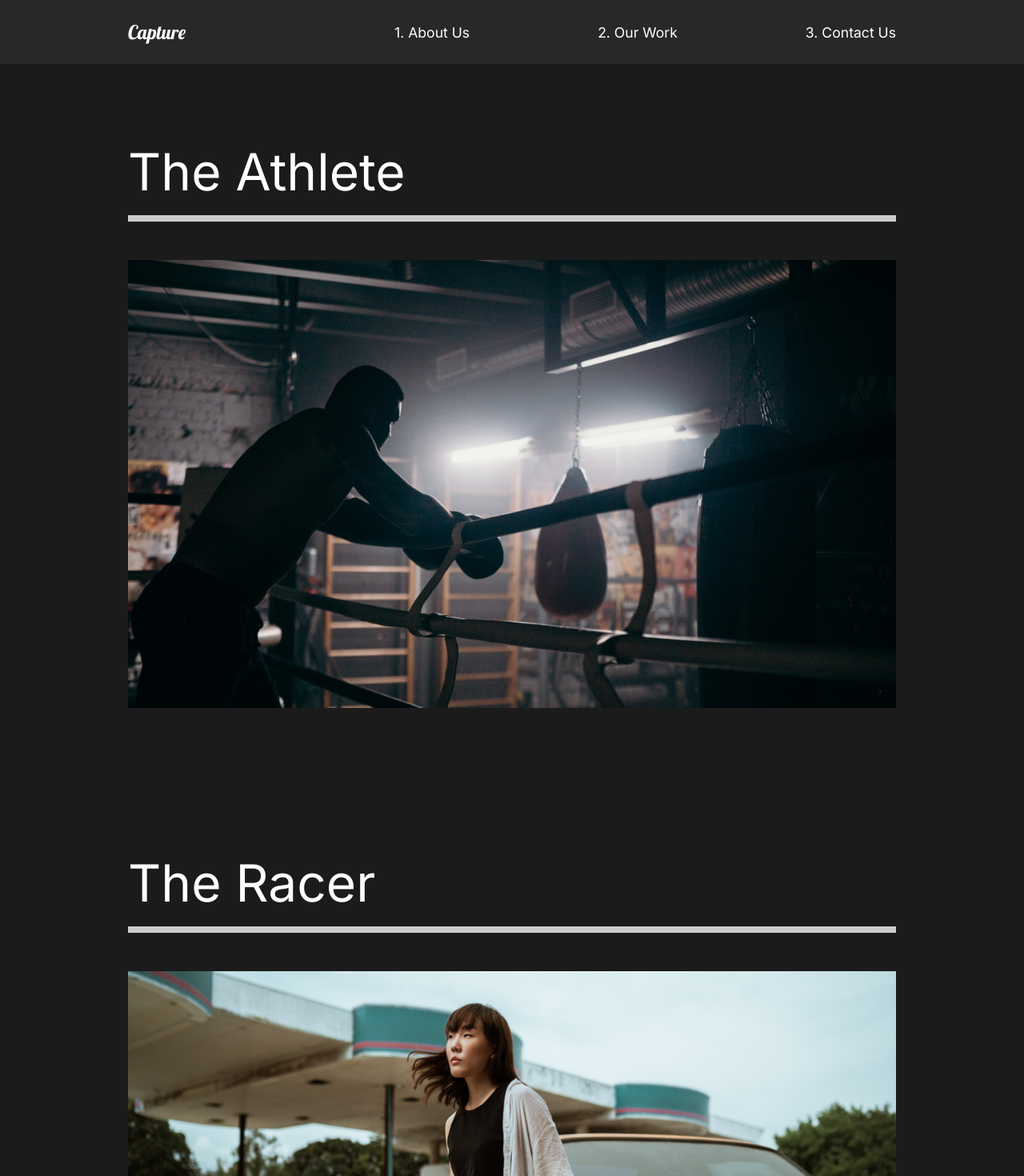
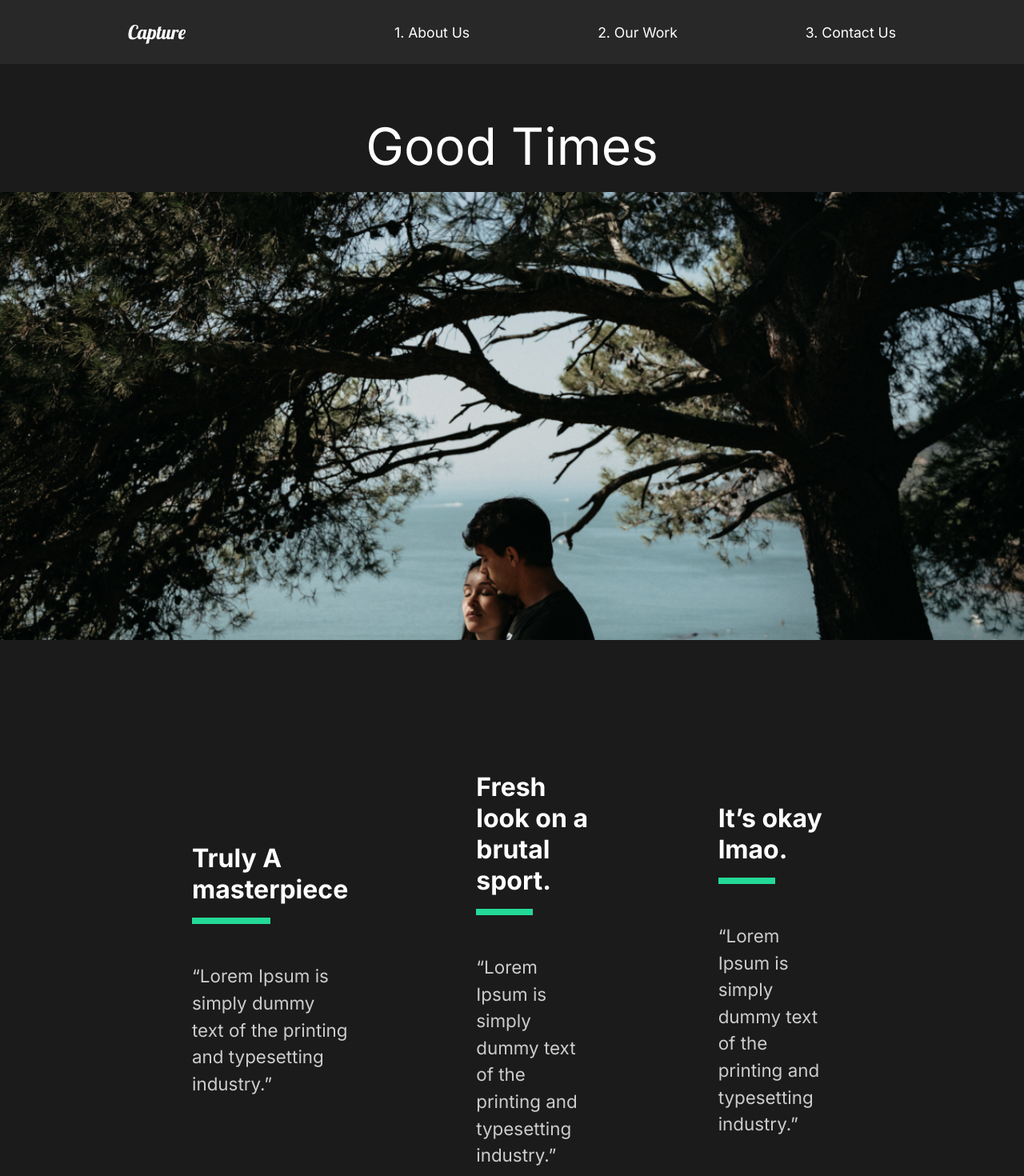
Before and after one commit to RomanVaskov/react-portfolio, a React (Create React App) app: page /work/good-times in a window 1280 px wide. Shown: the top 1470 px of the page at 80% size. Built offline with nearby package versions, Linux system fonts and the light colour scheme.

Commit message:
Add MovieDetail page

```diff
--- a/src/App.js
+++ b/src/App.js
@@ -10,6 +10,7 @@
 import AboutUs from "./pages/AboutUs";
 import ContactUs from "./pages/ContactUs";
 import OurWork from "./pages/OurWork";
+import MovieDetail from "./pages/MovieDetail";
 
 // Import Components
 import Nav from "./components/Nav";
@@ -23,8 +24,11 @@
         <Route exact path="/">
           <AboutUs />
         </Route>
-        <Route path="/work">
+        <Route exact path="/work">
           <OurWork />
+        </Route>
+        <Route path="/work/:id">
+          <MovieDetail />
         </Route>
         <Route path="/contact">
           <ContactUs />
--- /dev/null
+++ b/src/movieState.js
@@ -0,0 +1,81 @@
+//Import Images
+import athlete from "./img/athlete-small.png";
+import goodtimes from "./img/goodtimes-small.png";
+import theracer from "./img/theracer-small.png";
+import athlete2 from "./img/athlete2.png";
+import goodtimes2 from "./img/good-times2.jpg";
+import theracer2 from "./img/the-racer2.jpg";
+
+export const MovieState = () => {
+  return [
+    {
+      title: "The Athlete",
+      mainImg: athlete,
+      secondaryImg: athlete2,
+      url: "/work/the-athlete",
+      awards: [
+        {
+          title: "Truly A masterpiece",
+          description:
+            "“Lorem Ipsum is simply dummy text of the printing and typesetting industry.”",
+        },
+        {
+          title: "Fresh look on a brutal sport.",
+          description:
+            "“Lorem Ipsum is simply dummy text of the printing and typesetting industry.”",
+        },
+        {
+          title: "It’s okay lmao.",
+          description:
+            "“Lorem Ipsum is simply dummy text of the printing and typesetting industry.”",
+        },
+      ],
+    },
+    {
+      title: "Good Times",
+      mainImg: goodtimes,
+      url: "/work/good-times",
+      secondaryImg: goodtimes2,
+      awards: [
+        {
+          title: "Truly A masterpiece",
+          description:
+            "“Lorem Ipsum is simply dummy text of the printing and typesetting industry.”",
+        },
+        {
+          title: "Fresh look on a brutal sport.",
+          description:
+            "“Lorem Ipsum is simply dummy text of the printing and typesetting industry.”",
+        },
+        {
+          title: "It’s okay lmao.",
+          description:
+            "“Lorem Ipsum is simply dummy text of the printing and typesetting industry.”",
+        },
+      ],
+    },
+    {
+      title: "The Racer",
+      mainImg: theracer,
+      url: "/work/the-racer",
+      secondaryImg: theracer2,
+      awards: [
+        {
+          title: "Truly A masterpiece",
+          description:
+            "“Lorem Ipsum is simply dummy text of the printing and typesetting industry.”",
+        },
+        {
+          title: "Fresh look on a brutal sport.",
+          description:
+            "“Lorem Ipsum is simply dummy text of the printing and typesetting industry.”",
+        },
+        {
+          title: "It’s okay lmao.",
+          description:
+            "“Lorem Ipsum is simply dummy text of the printing and typesetting industry.”",
+        },
+      ],
+    },
+  ];
+};
--- /dev/null
+++ b/src/pages/MovieDetail.jsx
@@ -0,0 +1,111 @@
+import React from "react";
+import styled from "styled-components";
+import { useHistory } from "react-router-dom";
+import { MovieState } from "../movieState";
+
+const MovieDetail = () => {
+  const history = useHistory();
+  const url = history.location.pathname;
+  const [movies, setMovies] = React.useState(MovieState);
+  const [movie, setMovie] = React.useState(null);
+
+  React.useEffect(() => {
+    const currentMovie = movies.filter((stateMovie) => stateMovie.url === url);
+    setMovie(currentMovie[0]);
+  }, [movies, url]);
+
+  return (
+    <>
+      {movie && (
+        <Details>
+          <HeadLine>
+            <h2>{movie.title}</h2>
+            <img src={movie.mainImg} alt="movie" />
+          </HeadLine>
+          <Awards>
+            {movie.awards.map((award) => (
+              <Award
+                title={award.title}
+                desription={award.description}
+                key={award.title}
+              />
+            ))}
+          </Awards>
+          <ImageDisplay>
+            <img src={movie.secondaryImg} alt="movie" />
+          </ImageDisplay>
+        </Details>
+      )}
+    </>
+  );
+};
+
+const Details = styled.div`
+  color: white;
+`;
+const HeadLine = styled.div`
+  min-height: 90vh;
+  padding-top: 20vh;
+  position: relative;
+
+  h2 {
+    position: absolute;
+    top: 10%;
+    left: 50%;
+    transform: translate(-50%, -10%);
+  }
+
+  img {
+    width: 100%;
+    height: 70vh;
+    object-fit: cover;
+  }
+`;
+
+const Awards = styled.div`
+  min-height: 80vh;
+  display: flex;
+  margin: 5rem 10rem;
+  align-items: center;
+  justify-content: space-around;
+`;
+
+const AwardStyle = styled.div`
+  padding: 5rem;
+  h3 {
+    font-size: 2rem;
+  }
+
+  .line {
+    width: 50%;
+    height: 0.5rem;
+    margin: 1rem 0;
+    background: #23d997;
+  }
+
+  p {
+    padding: 2rem 0;
+  }
+`;
+
+const ImageDisplay = styled.div`
+  min-height: 50vh;
+  img {
+    width: 100%;
+    height: 100vh;
+    object-fit: cover;
+  }
+`;
+
+//Award Component
+const Award = (props) => {
+  return (
+    <AwardStyle>
+      <h3>{props.title}</h3>
+      <div className="line"></div>
+      <p>{props.desription}</p>
+    </AwardStyle>
+  );
+};
+
+export default MovieDetail;
--- a/src/pages/OurWork.jsx
+++ b/src/pages/OurWork.jsx
@@ -13,21 +13,21 @@
       <Movie>
         <h2>The Athlete</h2>
         <div className="line"></div>
-        <Link>
+        <Link to="/work/the-athlete">
           <img src={athlete} alt="athlete" />
         </Link>
       </Movie>
       <Movie>
         <h2>The Racer</h2>
         <div className="line"></div>
-        <Link>
+        <Link to="/work/the-racer">
           <img src={theracer} alt="theracer" />
         </Link>
       </Movie>
       <Movie>
         <h2>Good Times</h2>
         <div className="line"></div>
-        <Link>
+        <Link to="/work/good-times">
           <img src={goodtimes} alt="goodtimes" />
         </Link>
       </Movie>
```
